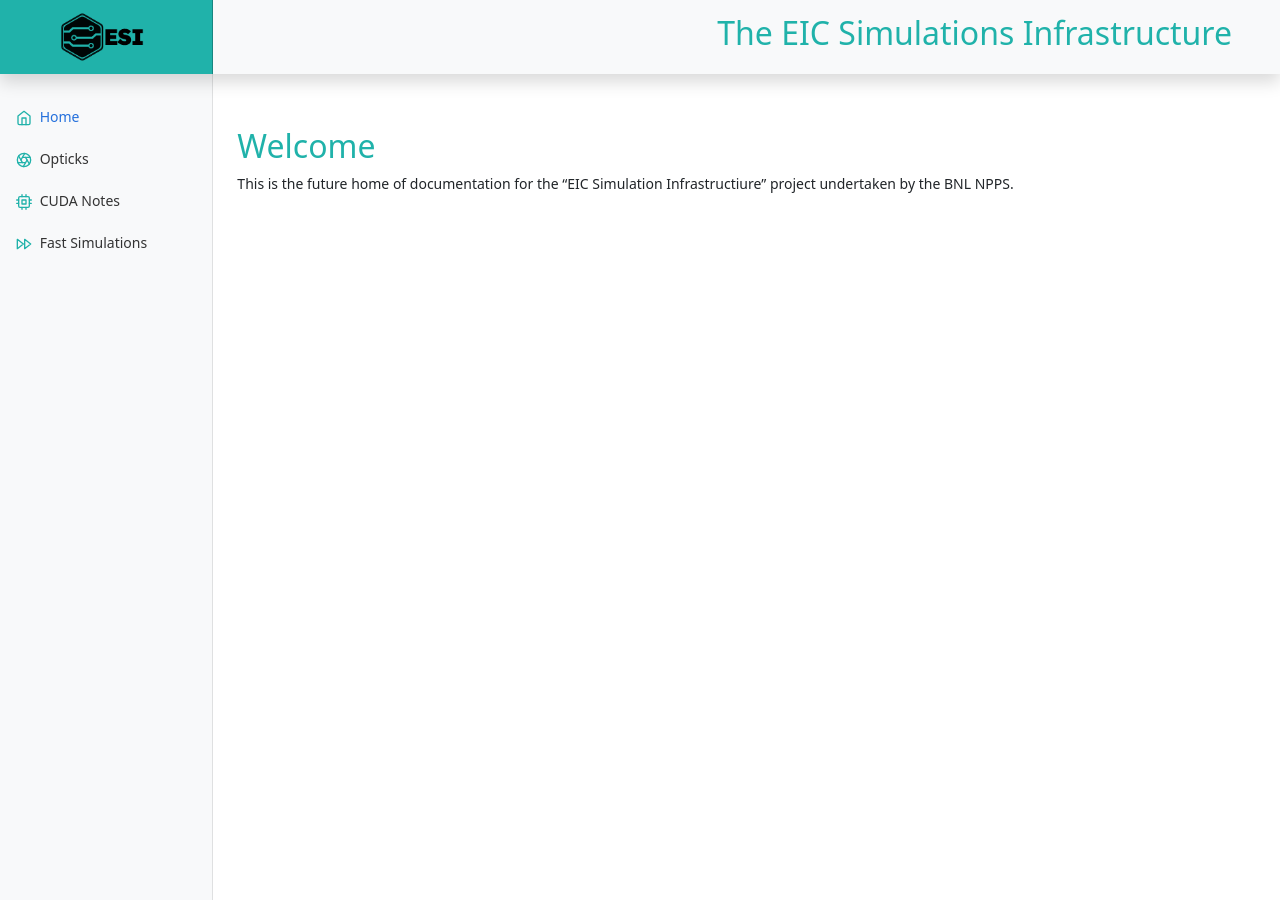
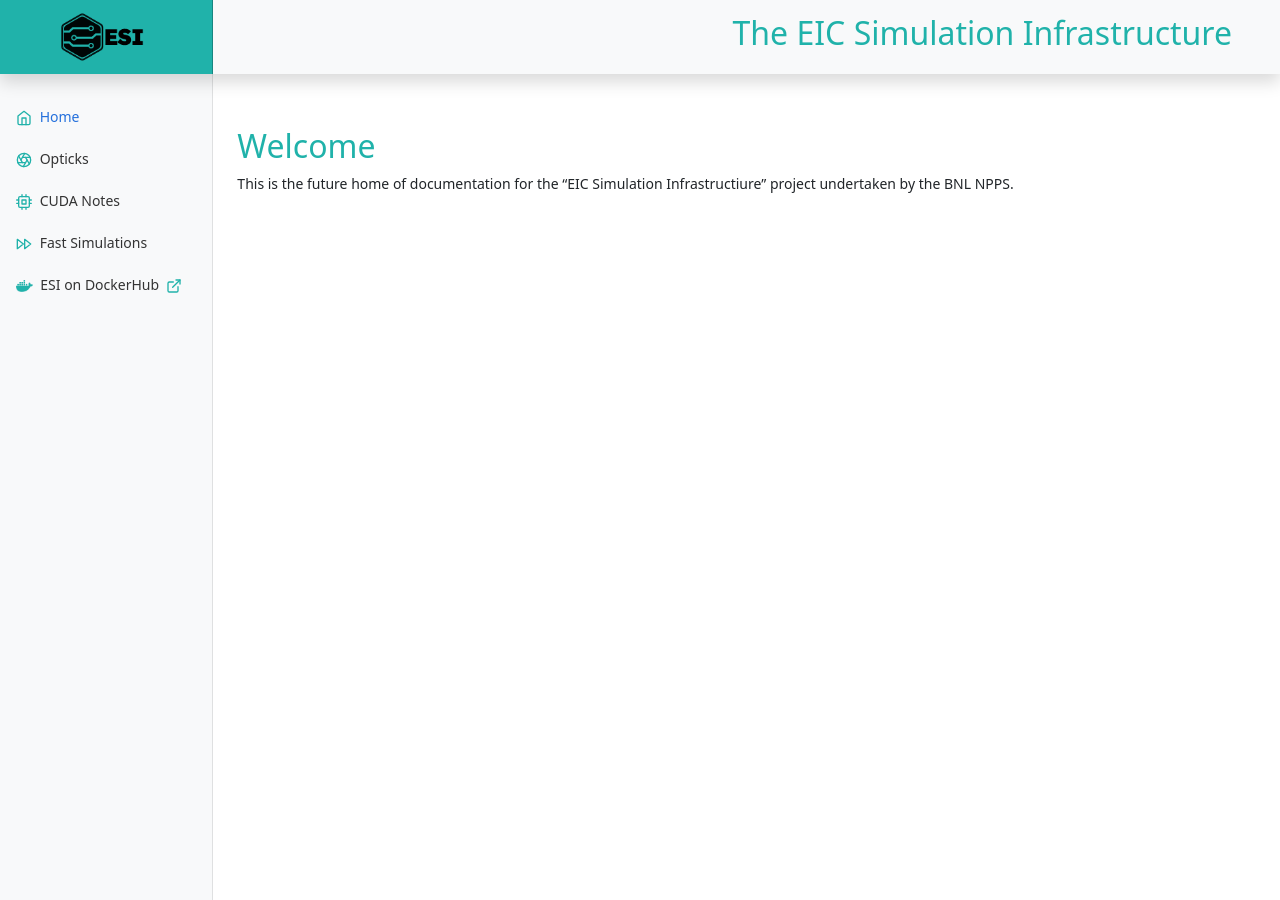
Before and after one commit to BNLNPPS/esi-docs, a Jekyll site: the page built from index.md, in a window 1280 px wide. Built offline with Jekyll 4.4.1, drawn with Linux system fonts in a browser that asks for light colours.

Commit message:
Added a Docker logo, and a link to DockerHub. Other small corrections.

```diff
--- a/_includes/sidebar.html
+++ b/_includes/sidebar.html
@@ -6,6 +6,15 @@
             <li class="nav-item">{% include pages.md name=page.name active='opticks' icon='aperture' %}Opticks</a></li>
             <li class="nav-item">{% include pages.md name=page.name active='cuda' icon='cpu' %}CUDA Notes</a></li>
             <li class="nav-item">{% include pages.md name=page.name active='fast' icon='fast-forward' %}Fast Simulations</a></li>
+
+
+            <li class="nav-item">
+              <a class="nav-link" href="https://hub.docker.com/repositories/nppsbnl" target="_blank">
+              <span style="float:left; padding-left:0px;"><img src="{{ '/assets/images/icons/docker-svgrepo-small.png' | relative_url }}" height="12"></span>
+              &nbsp;&nbsp;ESI on DockerHub&nbsp;&nbsp;<span data-feather="external-link" style="color:lightseagreen" ></span></a>
+              </a>
+        </li>
+
       </ul>
   </div>
 
--- a/index.md
+++ b/index.md
@@ -1,5 +1,5 @@
 ---
-title: "The EIC Simulations Infrastructure"
+title: "The EIC Simulation Infrastructure"
 layout: base5
 name: index
 ---
```
Also changed, not shown: assets/images/icons/docker-svgrepo-com.svg (added), assets/images/icons/docker-svgrepo-small.png (added).
